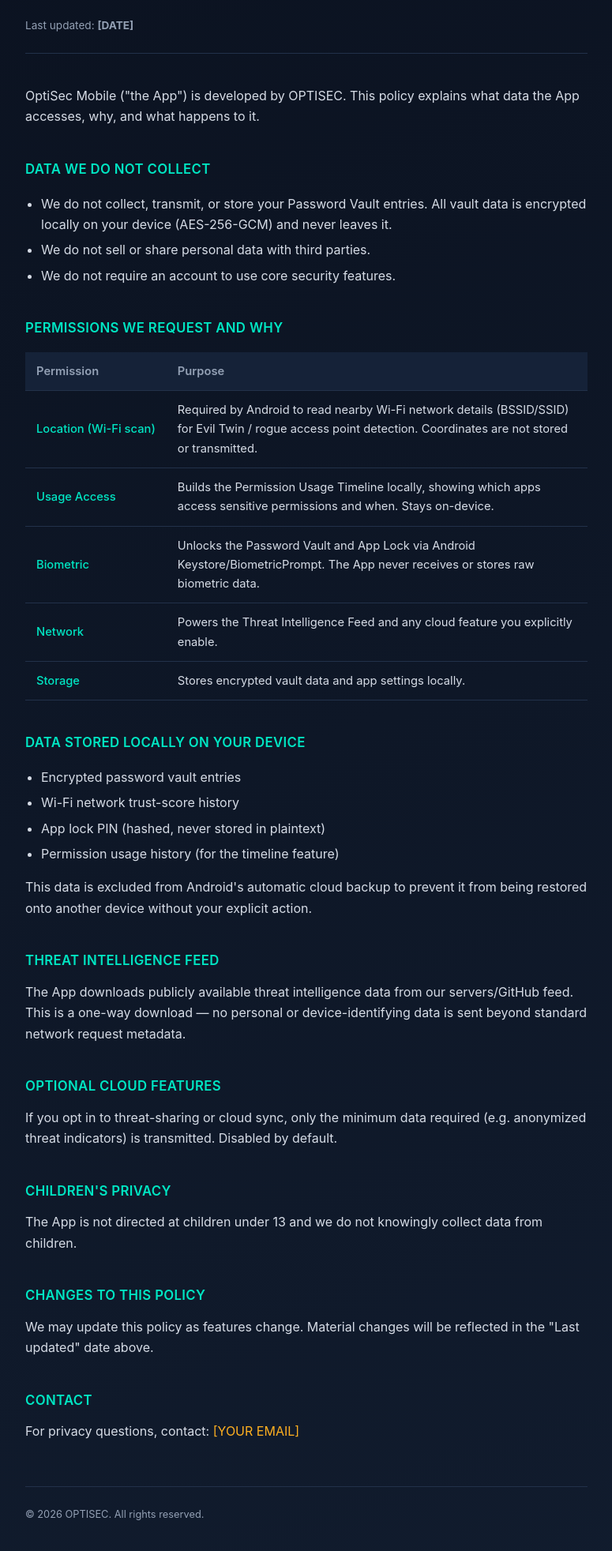
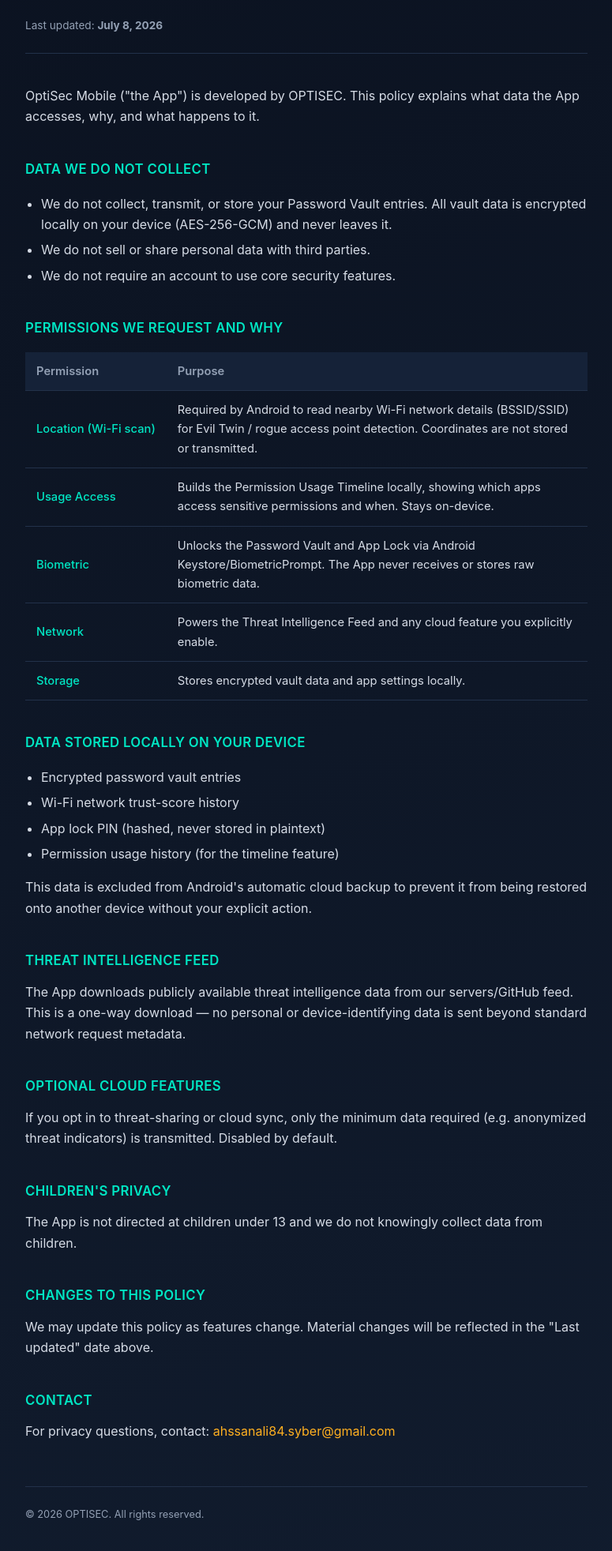
Before and after one commit to OptisecDev/optisec-privacy, a plain HTML site: page index.html in a window 1280 px wide. Shown: the part 134-2098 px from the top of the page at 79% size, without its empty margins (252-1027 px from the left). Drawn offline with Linux system fonts and the light colour scheme.

Commit message:
Fill in date and contact email

```diff
--- a/index.html
+++ b/index.html
@@ -63,7 +63,7 @@
     </div>
   </header>
 
-  <div class="updated">Last updated: <strong>[DATE]</strong></div>
+  <div class="updated">Last updated: <strong>July 8, 2026</strong></div>
 
   <p>OptiSec Mobile ("the App") is developed by OPTISEC. This policy explains what data the App accesses, why, and what happens to it.</p>
 
@@ -106,7 +106,7 @@
   <p>We may update this policy as features change. Material changes will be reflected in the "Last updated" date above.</p>
 
   <h2>Contact</h2>
-  <p>For privacy questions, contact: <a href="mailto:[YOUR EMAIL]">[YOUR EMAIL]</a></p>
+  <p>For privacy questions, contact: <a href="mailto:ahssanali84.syber@gmail.com">ahssanali84.syber@gmail.com</a></p>
 
   <footer>© <span id="year"></span> OPTISEC. All rights reserved.</footer>
 </div>
```
